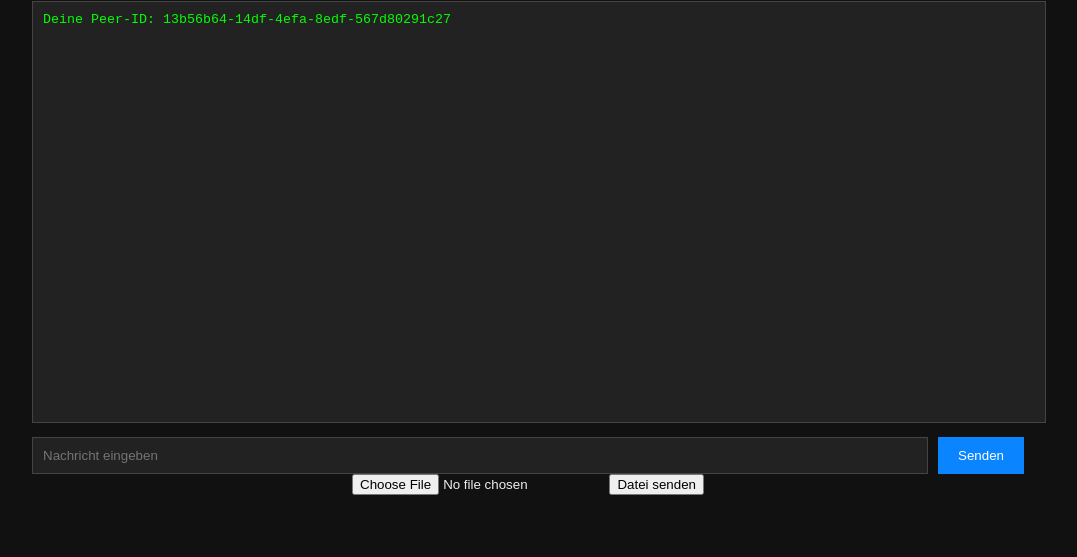
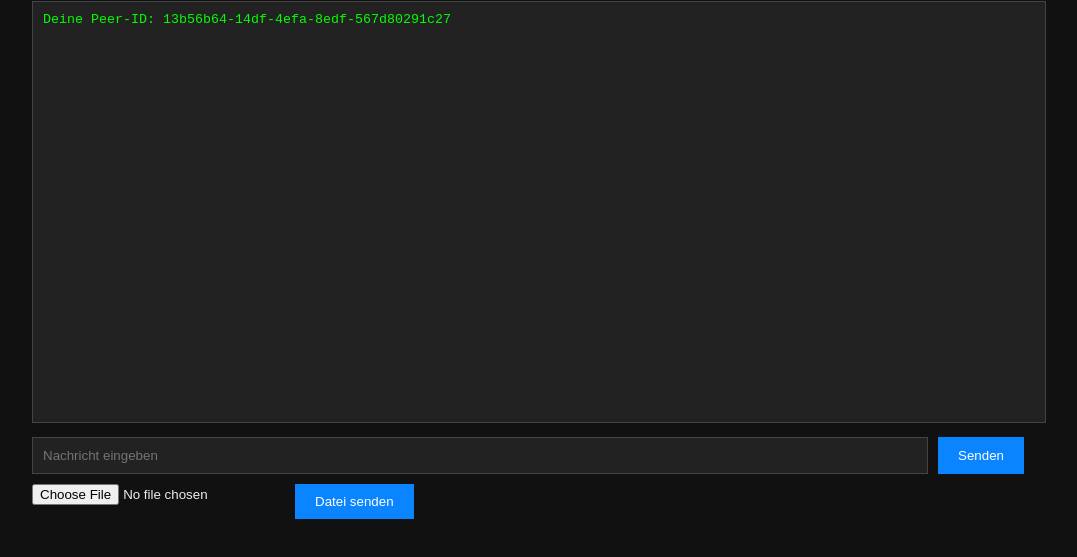
Before and after one commit to cybersurfer-lab/simple-global-chat, a plain HTML site: page client/index.html in a window 1280 px wide. Shown: the part 97-654 px from the top of the page, without its empty margins (112-1189 px from the left). Drawn offline with Linux system fonts and the light colour scheme.

Commit message:
Combine styles for input and send elements

```diff
--- a/client/css/style.css
+++ b/client/css/style.css
@@ -26,7 +26,7 @@ h1 {
     resize: none;
 }
 
-#input-area {
+#input-area, #file-area {
     margin-top: 10px;
     display: flex;
     gap: 10px;
@@ -40,7 +40,7 @@ h1 {
     border: 1px solid #444;
 }
 
-#send {
+#send, #sendFile {
     padding: 10px 20px;
     background: #0a84ff;
     border: none;
@@ -48,6 +48,6 @@ h1 {
     cursor: pointer;
 }
 
-#send:hover {
+#send:hover, #sendFile:hover {
     background: #006be6;
 }
```
